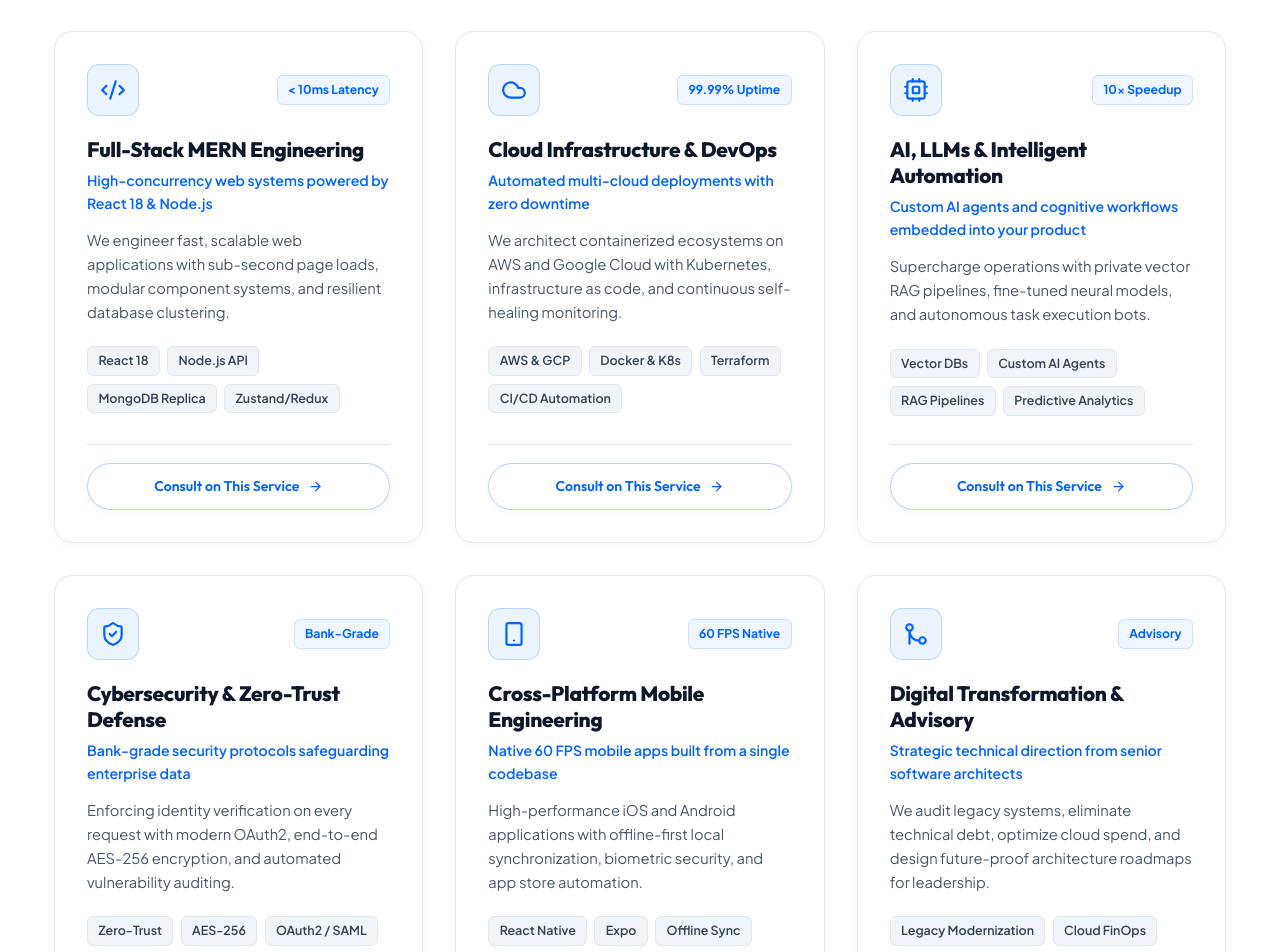
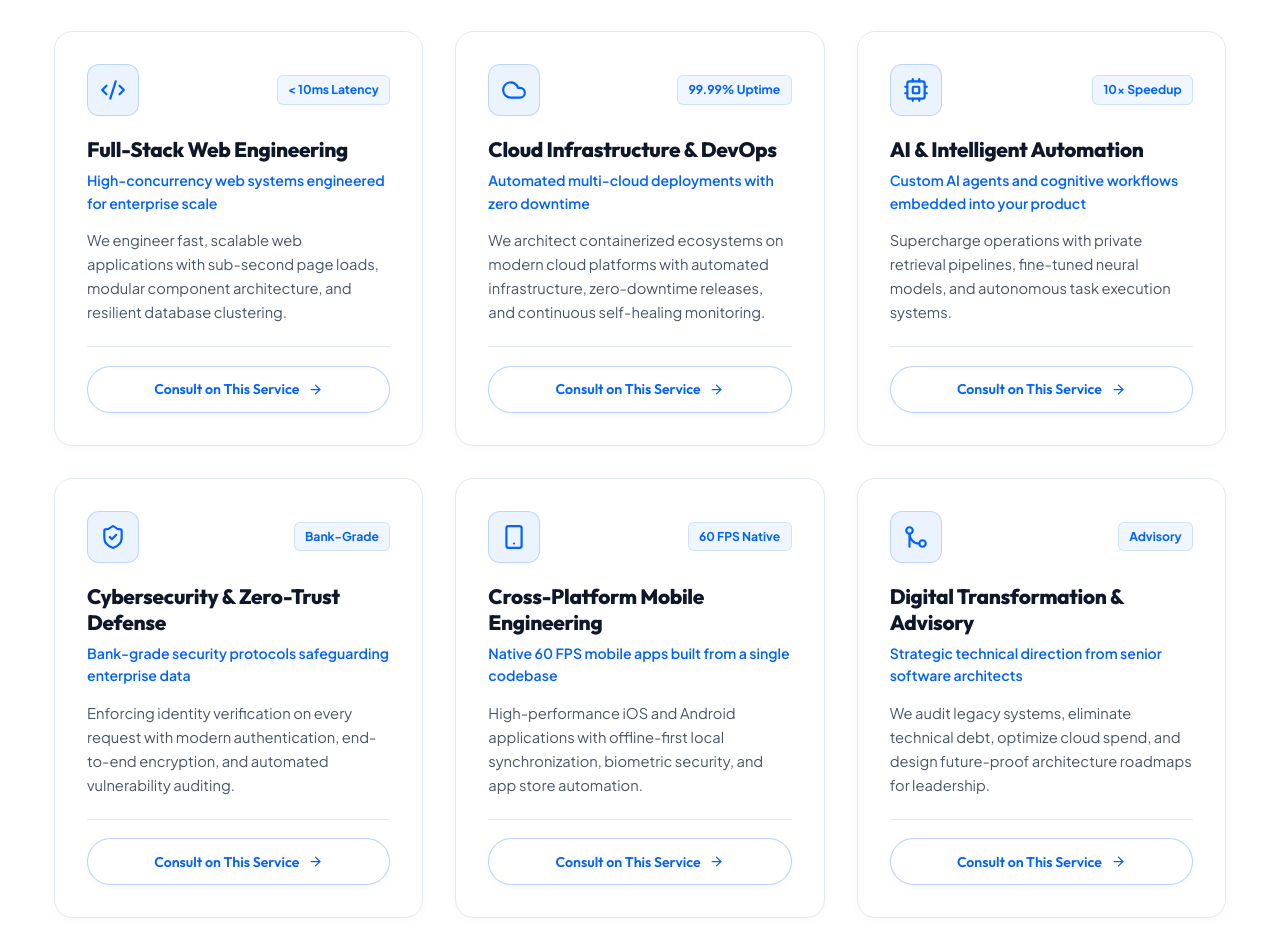
Before and after one commit to hasham14fw/ShadabTech, a React (Vite) app: page /services in a window 1280 px wide. Shown: the part 740-1692 px from the top of the page. Built offline with nearby package versions, Linux system fonts and the light colour scheme.

Commit message:
Remove tech stack badging and specific framework mentions across cards and pages

```diff
--- a/src/pages/About.jsx
+++ b/src/pages/About.jsx
@@ -141,7 +141,7 @@ export default function About() {
                 In a digital landscape flooded with ephemeral hype, Shadab Technologies focuses on structural reliability, rapid execution, intuitive interfaces, and measurable business outcomes.
               </p>
               <p style={{ fontSize: '0.96rem', color: '#475569', lineHeight: 1.68, marginBottom: '1.85rem' }}>
-                Whether migrating monolithic databases to streamlined MongoDB clusters, authoring responsive React user interfaces, or deploying enterprise AI agents, we execute with ruthless precision.
+                Whether migrating legacy monoliths to high-efficiency cloud clusters, authoring responsive modern interfaces, or deploying enterprise AI systems, we execute with ruthless precision.
               </p>
 
               <div style={{ display: 'grid', gridTemplateColumns: '1fr 1fr', gap: '1.15rem' }}>
--- a/src/pages/Contact.jsx
+++ b/src/pages/Contact.jsx
@@ -21,7 +21,7 @@ export default function Contact() {
     name: '',
     email: '',
     company: '',
-    service: 'Full-Stack MERN Engineering',
+    service: 'Full-Stack Web Engineering',
     budget: '$10k - $25k',
     message: ''
   });
@@ -51,8 +51,8 @@ export default function Contact() {
       a: 'Following our initial technical discovery call and scope alignment, we typically assemble and onboard the dedicated engineering squad within 5 to 7 business days.'
     },
     {
-      q: 'Do you provide frontend-only or full-stack MERN architecture?',
-      a: 'We excel at both! We can construct pixel-perfect, highly responsive React frontend interfaces (like this one) or build end-to-end distributed systems incorporating Node.js APIs, Express microservices, and MongoDB clusters.'
+      q: 'Do you provide frontend-only or full-stack architecture?',
+      a: 'We excel at both! We can construct pixel-perfect, highly responsive modern web interfaces as well as end-to-end distributed backend systems, microservice APIs, and secure database clusters.'
     },
     {
       q: 'Who owns the intellectual property (IP) and source code?',
@@ -327,7 +327,7 @@ export default function Contact() {
                       value={formData.service}
                       onChange={(e) => setFormData({ ...formData, service: e.target.value })}
                     >
-                      <option value="Full-Stack MERN Engineering">Full-Stack MERN Engineering</option>
+                      <option value="Full-Stack Web Engineering">Full-Stack Web Engineering</option>
                       <option value="Cloud Infrastructure & DevOps">Cloud Infrastructure & DevOps</option>
                       <option value="AI, LLMs & Machine Learning">AI, LLMs & Machine Learning</option>
                       <option value="Cybersecurity & Zero-Trust Defense">Cybersecurity & Zero-Trust Defense</option>
--- a/src/pages/Home.jsx
+++ b/src/pages/Home.jsx
@@ -20,42 +20,38 @@ import NetworkBackground from '../components/NetworkBackground';
 import SectionHeader from '../components/SectionHeader';
 
 export default function Home() {
-  // Concise, High-Value & Attractive Services
+  // Concise, High-Value & Attractive Services (No tech-stack badging clutter)
   const services = [
     {
       id: 'fullstack',
       icon: Code2,
       title: 'Full-Stack Web Engineering',
-      desc: 'High-performance React & Node.js web platforms engineered for sub-second page loads and seamless scale.',
+      desc: 'High-performance web platforms engineered for sub-second page loads, intuitive UX, and seamless enterprise scale.',
       metric: '< 10ms Latency',
-      tags: ['React 18', 'Node.js', 'MongoDB', 'GraphQL'],
       link: '/services'
     },
     {
       id: 'cloud',
       icon: Cloud,
       title: 'Cloud Infrastructure & DevOps',
-      desc: 'Immutable multi-cloud architectures with Kubernetes clustering, Terraform automation, and zero-downtime CI/CD.',
+      desc: 'Resilient multi-cloud architectures with automated scaling, infrastructure as code, and zero-downtime deployment pipelines.',
       metric: '99.99% Uptime',
-      tags: ['AWS & GCP', 'Docker', 'Kubernetes', 'CI/CD'],
       link: '/services'
     },
     {
       id: 'ai',
       icon: Cpu,
       title: 'AI & Cognitive Automation',
-      desc: 'Integrating custom LLMs, autonomous agent bots, and real-time predictive analytics into core business workflows.',
+      desc: 'Integrating custom intelligent models, autonomous task agents, and real-time predictive analytics into core workflows.',
       metric: '10x Speedup',
-      tags: ['Vector DBs', 'Custom Agents', 'Predictive AI', 'RAG'],
       link: '/services'
     },
     {
       id: 'security',
       icon: ShieldCheck,
       title: 'Cybersecurity & Zero-Trust',
-      desc: 'Bank-grade defense architectures with end-to-end data encryption, automated vulnerability auditing, and SOC2 readiness.',
+      desc: 'Bank-grade defense architectures with end-to-end data encryption, continuous vulnerability auditing, and compliance readiness.',
       metric: 'Bank-Grade',
-      tags: ['Zero-Trust', 'AES-256', 'OAuth2 / SAML', 'SOC2'],
       link: '/services'
     }
   ];
@@ -334,14 +330,6 @@ export default function Home() {
                     {srv.desc}
                   </p>
 
-                  {/* Deliverable Tags Pills */}
-                  <div style={{ display: 'flex', flexWrap: 'wrap', gap: '0.45rem', marginBottom: '1.75rem' }}>
-                    {srv.tags.map((tag, tIdx) => (
-                      <span key={tIdx} className="value-pill">
-                        {tag}
-                      </span>
-                    ))}
-                  </div>
                 </div>
 
                 {/* Direct Action Link */}
--- a/src/pages/Services.jsx
+++ b/src/pages/Services.jsx
@@ -31,12 +31,11 @@ export default function Services() {
 
   const services = [
     {
-      id: 'mern-dev',
+      id: 'web-dev',
       icon: Code2,
-      title: 'Full-Stack MERN Engineering',
-      tagline: 'High-concurrency web systems powered by React 18 & Node.js',
-      description: 'We engineer fast, scalable web applications with sub-second page loads, modular component systems, and resilient database clustering.',
-      tags: ['React 18', 'Node.js API', 'MongoDB Replica', 'Zustand/Redux'],
+      title: 'Full-Stack Web Engineering',
+      tagline: 'High-concurrency web systems engineered for enterprise scale',
+      description: 'We engineer fast, scalable web applications with sub-second page loads, modular component architecture, and resilient database clustering.',
       metric: '< 10ms Latency'
     },
     {
@@ -44,17 +43,15 @@ export default function Services() {
       icon: Cloud,
       title: 'Cloud Infrastructure & DevOps',
       tagline: 'Automated multi-cloud deployments with zero downtime',
-      description: 'We architect containerized ecosystems on AWS and Google Cloud with Kubernetes, infrastructure as code, and continuous self-healing monitoring.',
-      tags: ['AWS & GCP', 'Docker & K8s', 'Terraform', 'CI/CD Automation'],
+      description: 'We architect containerized ecosystems on modern cloud platforms with automated infrastructure, zero-downtime releases, and continuous self-healing monitoring.',
       metric: '99.99% Uptime'
     },
     {
       id: 'ai-ml',
       icon: Cpu,
-      title: 'AI, LLMs & Intelligent Automation',
+      title: 'AI & Intelligent Automation',
       tagline: 'Custom AI agents and cognitive workflows embedded into your product',
-      description: 'Supercharge operations with private vector RAG pipelines, fine-tuned neural models, and autonomous task execution bots.',
-      tags: ['Vector DBs', 'Custom AI Agents', 'RAG Pipelines', 'Predictive Analytics'],
+      description: 'Supercharge operations with private retrieval pipelines, fine-tuned neural models, and autonomous task execution systems.',
       metric: '10x Speedup'
     },
     {
@@ -62,8 +59,7 @@ export default function Services() {
       icon: ShieldCheck,
       title: 'Cybersecurity & Zero-Trust Defense',
       tagline: 'Bank-grade security protocols safeguarding enterprise data',
-      description: 'Enforcing identity verification on every request with modern OAuth2, end-to-end AES-256 encryption, and automated vulnerability auditing.',
-      tags: ['Zero-Trust', 'AES-256', 'OAuth2 / SAML', 'SOC2 Readiness'],
+      description: 'Enforcing identity verification on every request with modern authentication, end-to-end encryption, and automated vulnerability auditing.',
       metric: 'Bank-Grade'
     },
     {
@@ -72,7 +68,6 @@ export default function Services() {
       title: 'Cross-Platform Mobile Engineering',
       tagline: 'Native 60 FPS mobile apps built from a single codebase',
       description: 'High-performance iOS and Android applications with offline-first local synchronization, biometric security, and app store automation.',
-      tags: ['React Native', 'Expo', 'Offline Sync', 'App Store CI/CD'],
       metric: '60 FPS Native'
     },
     {
@@ -81,7 +76,6 @@ export default function Services() {
       title: 'Digital Transformation & Advisory',
       tagline: 'Strategic technical direction from senior software architects',
       description: 'We audit legacy systems, eliminate technical debt, optimize cloud spend, and design future-proof architecture roadmaps for leadership.',
-      tags: ['Legacy Modernization', 'Cloud FinOps', 'CTO-as-a-Service', 'Architecture Audit'],
       metric: 'Advisory'
     }
   ];
@@ -89,20 +83,20 @@ export default function Services() {
   // Estimation calculation
   const getEstimate = () => {
     let weeks = 6;
-    let stackName = 'React + Node.js + MongoDB';
+    let stackName = 'Scalable Enterprise Architecture';
 
     if (projectType === 'fullstack') {
       weeks = 8;
-      stackName = 'Full MERN Stack + Express API';
+      stackName = 'High-Performance Web Architecture';
     } else if (projectType === 'cloud') {
       weeks = 5;
-      stackName = 'AWS / GCP + Docker + Kubernetes';
+      stackName = 'Cloud-Native Containerized Infrastructure';
     } else if (projectType === 'ai') {
       weeks = 10;
-      stackName = 'MERN + Python FastAPI + Vector LLM';
+      stackName = 'Intelligent AI-Powered System';
     } else if (projectType === 'mobile') {
       weeks = 8;
-      stackName = 'React Native + Node.js Microservices';
+      stackName = 'High-Performance Cross-Platform System';
     }
 
     if (platformScale === 'enterprise') {
@@ -236,15 +230,6 @@ export default function Services() {
                   <p style={{ fontSize: '0.92rem', color: '#475569', lineHeight: 1.62, marginBottom: '1.35rem' }}>
                     {srv.description}
                   </p>
-
-                  {/* Deliverable Tags Pills */}
-                  <div style={{ display: 'flex', flexWrap: 'wrap', gap: '0.45rem', marginBottom: '1.75rem' }}>
-                    {srv.tags.map((tag, tIdx) => (
-                      <span key={tIdx} className="value-pill">
-                        {tag}
-                      </span>
-                    ))}
-                  </div>
                 </div>
 
                 {/* Direct Action Link */}
```
